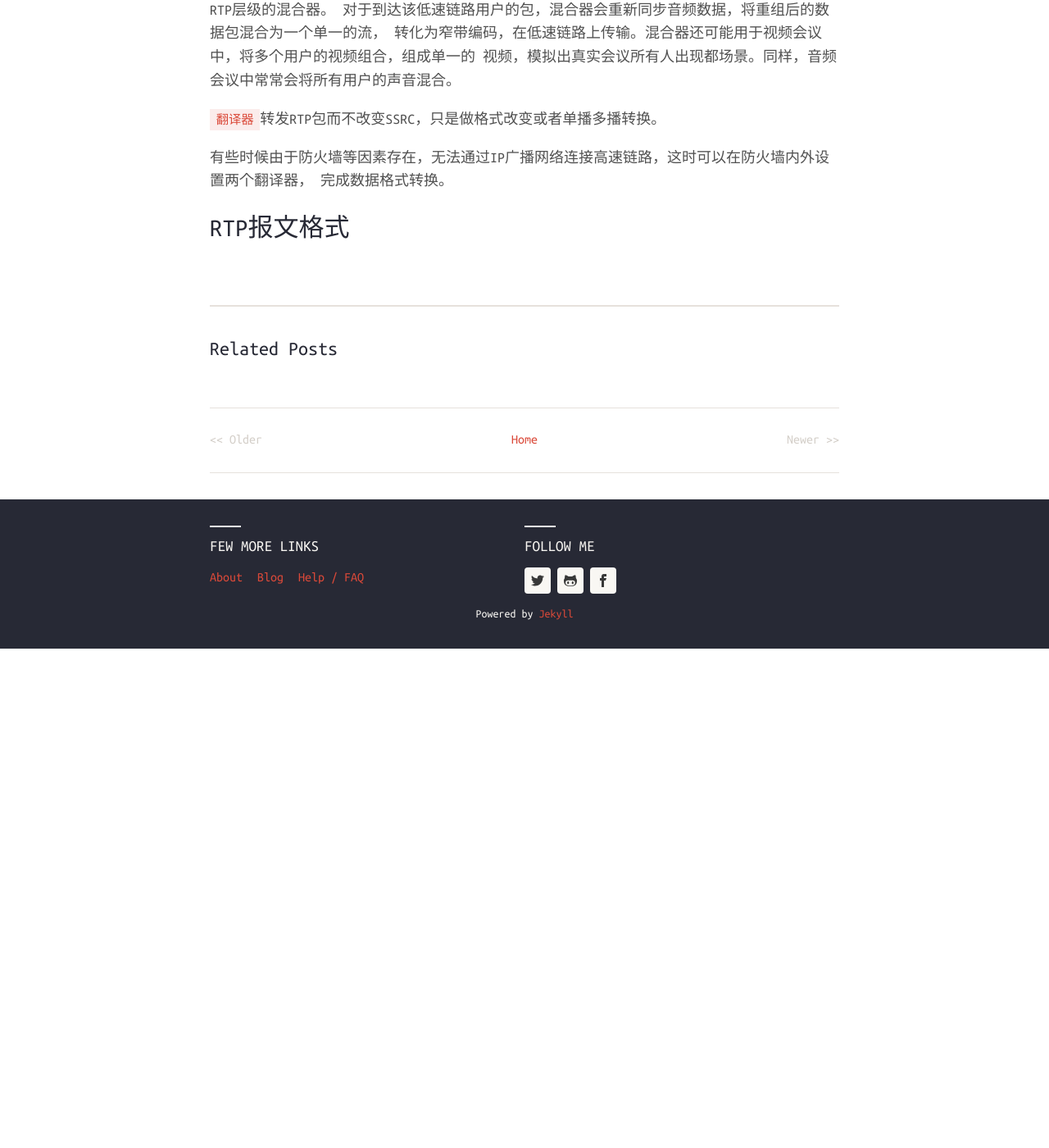
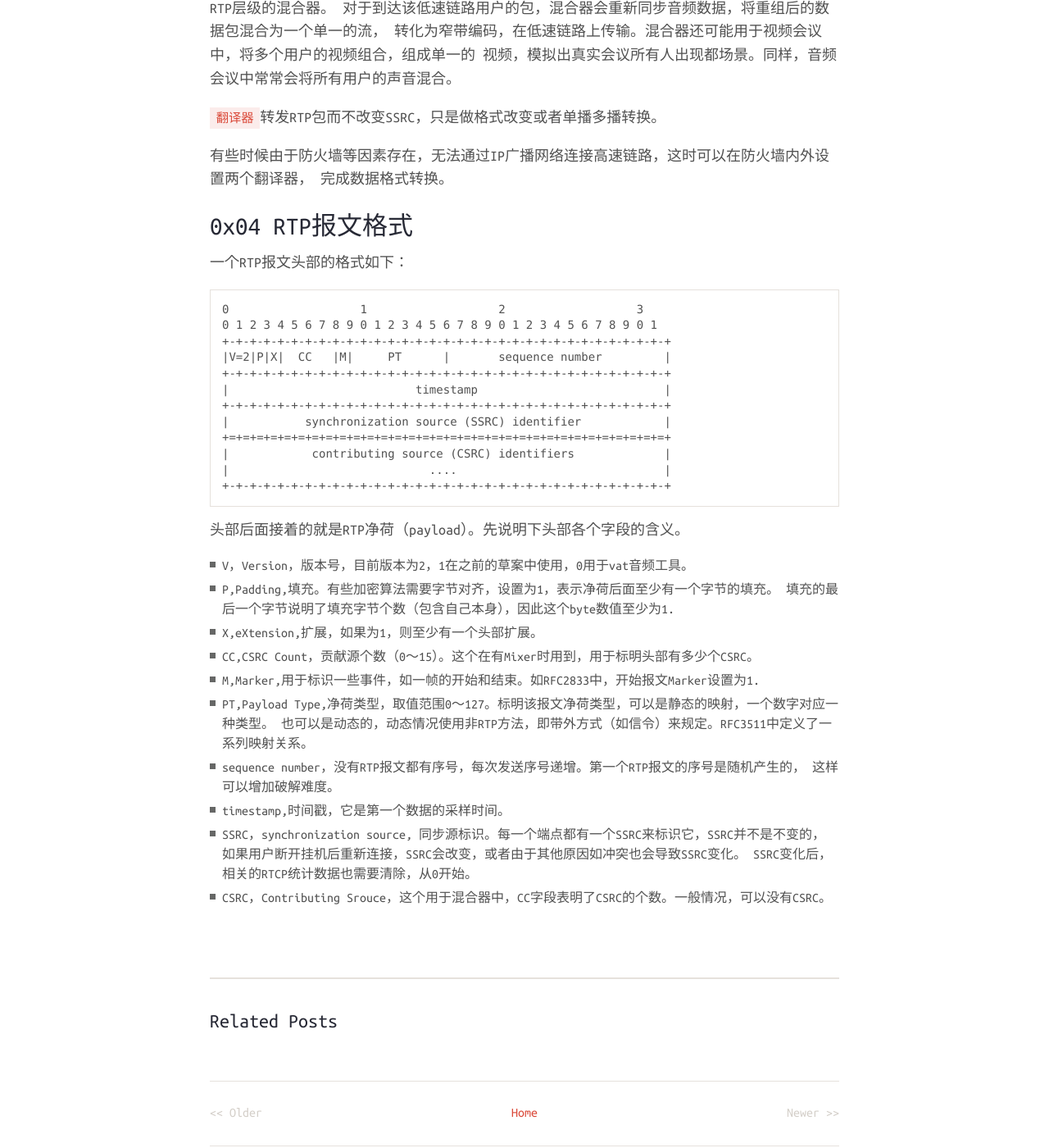
Before and after one commit to tkorays/tkorays.github.io, a Jekyll site: the page built from _posts/2015-10-11-rtp-rtcp-basic.markdown, in a window 1280 px wide and 1400 px high, scrolled down 1868 px. Shown: the whole window at 82% size. Built offline with Jekyll 4.4.1, drawn with Linux system fonts in a browser that asks for light colours; nearby versions of some CDN libraries; before the commit the page ends 2659 px from its top, so only the background shows below that; some of the changed text lies outside the part shown.

Commit message:
rtp info

````diff
--- a/_posts/2015-10-11-rtp-rtcp-basic.markdown
+++ b/_posts/2015-10-11-rtp-rtcp-basic.markdown
@@ -24,14 +24,14 @@ RTCP在设计上能适应大的广播网络，这依赖于对网关根据RTCP报
 
 因此出现了RTP和RTCP这两个协议，他们组合起来能保证数据的实时传输。
 
-## 协议结构
+## 0x01 协议结构
 RTP&RTCP在设计上是独立于下层传输层、网络层协议的，因此传输层使用TCP或UDP，网络层使用
 IP或ATM都是可以的。通常使用的UDP协议来承载RTP&RTCP协议，RTP和RTCP使用不同端口，
 RTP使用偶数端口，RTCP的端口为RTP端口＋1.以下内容，除非声明，否则RTP&RTCP实现都是基于IP+UDP。
 
 因此，通常的RTP&RTCP协议结构如图：
 
-```
+<pre style="background:#aaa;color:#aa0;">
 ｜－－－－－－－－－－－－｜
 ｜        App          ｜
 ｜－－－－－－－－－－－－｜
@@ -43,19 +43,19 @@ RTP使用偶数端口，RTCP的端口为RTP端口＋1.以下内容，除非声
 ｜－－－－－－－－－－－－｜
 ｜        MAC          ｜
 ｜－－－－－－－－－－－－｜
-```
+</pre>
 
 这里需要注意的是，可以将RTP&RTCP看作是传输层的一部分，也可以看做是应用层的一部分，
 这取决你自己站在那个层次来看待。如，对于RTP&RTCP开发者来说，可能会把它归于应用层；而
 应用对开放者会将RTP&RTCP&UDP都看作是传输层。
 
-## 应用场景
+## 0x02 应用场景
 RTP的应用场景主要有简单多播音频会议、音频视频会议等。
 如果同时使用音频和视频，音频和视频需要在不同的RTP会话中传输。
 因此需要两对不同的UDP端口或两对不同的广播地址。
 
 
-## 混合器（Mixer）和翻译器（Translator）
+## 0x03 混合器（Mixer）和翻译器（Translator）
 在音频和视频会议中，会涉及到混合器和翻译器。
 
 `混合器`是接收一个或多个RTP包，可能会修改数据格式、混合几个包、转发新的包。
@@ -73,4 +73,38 @@ CSRC个数通过头中的CC（CSRC Count）指出。而且混合器会适当调
 有些时候由于防火墙等因素存在，无法通过IP广播网络连接高速链路，这时可以在防火墙内外设置两个翻译器，
 完成数据格式转换。
 
-## RTP报文格式
+## 0x04 RTP报文格式
+一个RTP报文头部的格式如下：
+
+<pre>
+0                   1                   2                   3
+0 1 2 3 4 5 6 7 8 9 0 1 2 3 4 5 6 7 8 9 0 1 2 3 4 5 6 7 8 9 0 1
++-+-+-+-+-+-+-+-+-+-+-+-+-+-+-+-+-+-+-+-+-+-+-+-+-+-+-+-+-+-+-+-+
+|V=2|P|X|  CC   |M|     PT      |       sequence number         |
++-+-+-+-+-+-+-+-+-+-+-+-+-+-+-+-+-+-+-+-+-+-+-+-+-+-+-+-+-+-+-+-+
+|                           timestamp                           |
++-+-+-+-+-+-+-+-+-+-+-+-+-+-+-+-+-+-+-+-+-+-+-+-+-+-+-+-+-+-+-+-+
+|           synchronization source (SSRC) identifier            |
++=+=+=+=+=+=+=+=+=+=+=+=+=+=+=+=+=+=+=+=+=+=+=+=+=+=+=+=+=+=+=+=+
+|            contributing source (CSRC) identifiers             |
+|                             ....                              |
++-+-+-+-+-+-+-+-+-+-+-+-+-+-+-+-+-+-+-+-+-+-+-+-+-+-+-+-+-+-+-+-+
+</pre>
+
+头部后面接着的就是RTP净荷（payload）。先说明下头部各个字段的含义。
+
+* V，Version，版本号，目前版本为2，1在之前的草案中使用，0用于vat音频工具。
+* P,Padding,填充。有些加密算法需要字节对齐，设置为1，表示净荷后面至少有一个字节的填充。
+填充的最后一个字节说明了填充字节个数（包含自己本身），因此这个byte数值至少为1.
+* X,eXtension,扩展，如果为1，则至少有一个头部扩展。
+* CC,CSRC Count，贡献源个数（0～15）。这个在有Mixer时用到，用于标明头部有多少个CSRC。
+* M,Marker,用于标识一些事件，如一帧的开始和结束。如RFC2833中，开始报文Marker设置为1.
+* PT,Payload Type,净荷类型，取值范围0～127。标明该报文净荷类型，可以是静态的映射，一个数字对应一种类型。
+也可以是动态的，动态情况使用非RTP方法，即带外方式（如信令）来规定。RFC3511中定义了一系列映射关系。
+* sequence number，没有RTP报文都有序号，每次发送序号递增。第一个RTP报文的序号是随机产生的，
+这样可以增加破解难度。
+* timestamp,时间戳，它是第一个数据的采样时间。
+* SSRC，synchronization source, 同步源标识。每一个端点都有一个SSRC来标识它，SSRC并不是不变的，
+如果用户断开挂机后重新连接，SSRC会改变，或者由于其他原因如冲突也会导致SSRC变化。
+SSRC变化后，相关的RTCP统计数据也需要清除，从0开始。
+* CSRC，Contributing Srouce，这个用于混合器中，CC字段表明了CSRC的个数。一般情况，可以没有CSRC。
````
Also changed, not shown: other parts of _posts/2015-10-11-rtp-rtcp-basic.markdown (+1 -1 lines).
